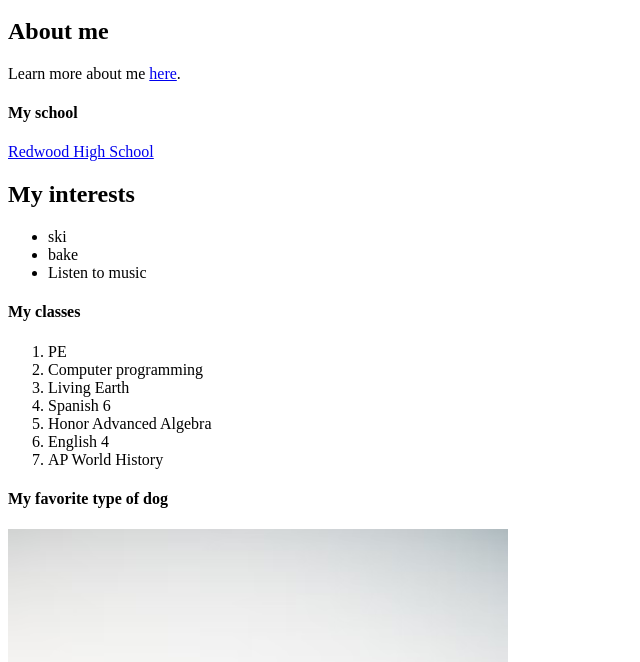
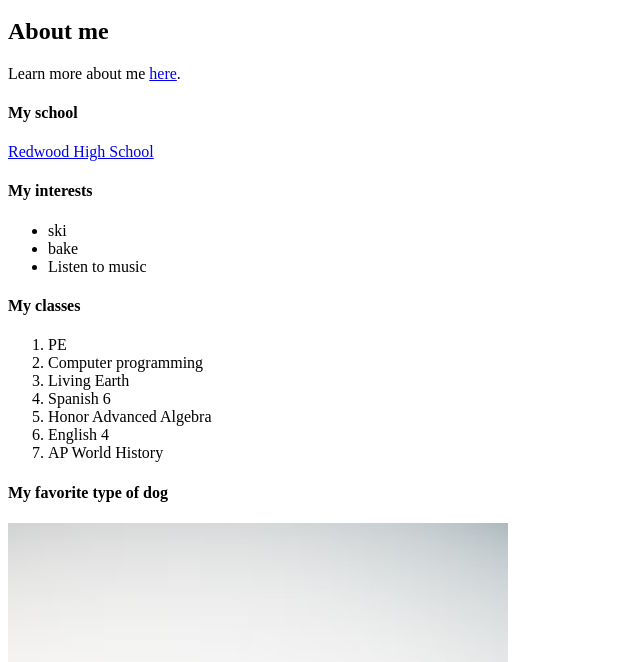
Before and after one commit to Julia-gu/Julia-gu.github.io, a plain HTML site: page index.html in a window 1280 px wide. Shown: the part 138-800 px from the top of the page, without its empty margins (0-640 px from the left). Drawn offline with Linux system fonts and the light colour scheme.

Commit message:
change text size

```diff
--- a/index.html
+++ b/index.html
@@ -16,7 +16,7 @@
     Redwood High School
     </a>
 
-    <h2>My interests</h2>
+    <h4>My interests</h4>
     <ul>
         <li>ski</li>
         <li>bake</li>
```
